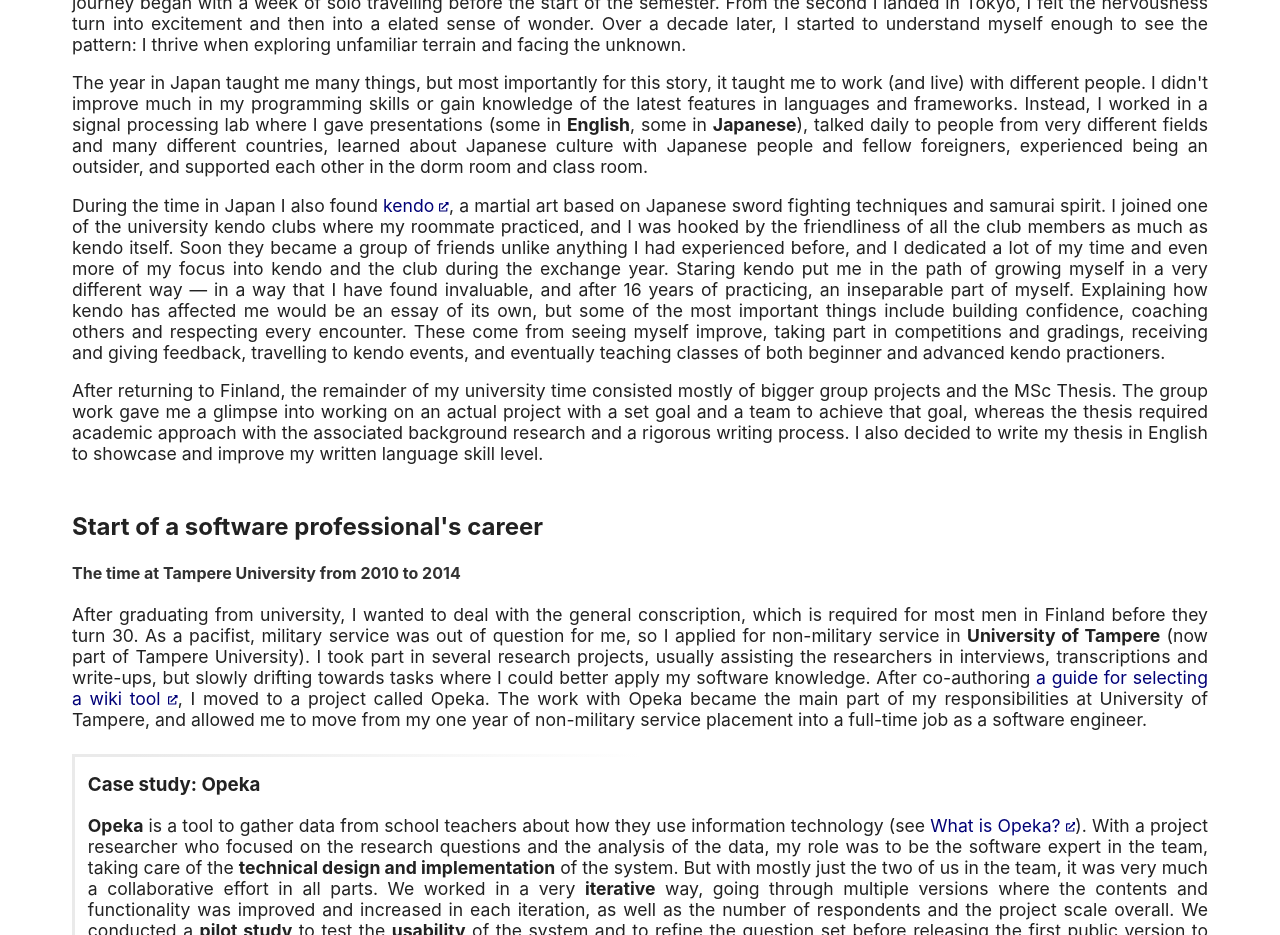
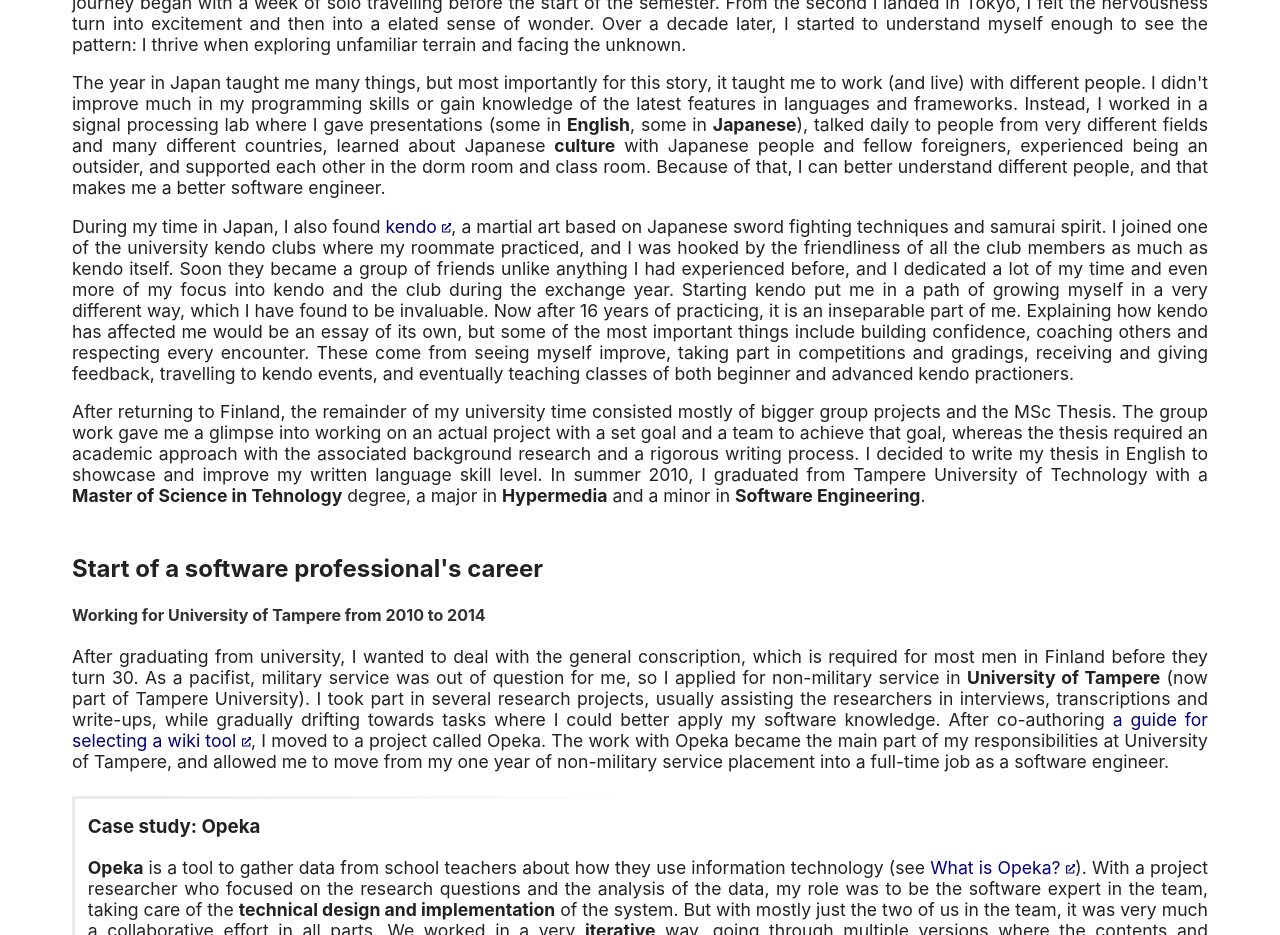
Before and after one commit to vuorinem/mikko.vuorinen.info, a Next.js app: page /narrative-cv in a window 1280 px wide. Shown: the part 2800-3735 px from the top of the page. Built offline with nearby package versions, Linux system fonts and the light colour scheme; a web font is replaced by a local one.

Commit message:
Tweak CV based on feedback

```diff
--- a/app/narrative-cv/page.tsx
+++ b/app/narrative-cv/page.tsx
@@ -97,20 +97,20 @@ export default function NarrativeCV() {
                     So far I had lived in a relative safety of my home country, in a relative ease of doing mostly things that I was comfortable with and relatively good at. However, my growing interest in Japan through anime was pulling me in a different direction. Before I knew it, I was taking Japanese lessons, and with a little push from my big brother, I was on a plane, on my way to <ExternalLink href="https://www.tohoku.ac.jp/en/">Tohoku University</ExternalLink> in Sendai. Ahead of me was a full year as an exchange student, completely new and unfamiliar environment and a completely different lifestyle. The journey began with a week of solo travelling before the start of the semester. From the second I landed in Tokyo, I felt the nervousness turn into excitement and then into a elated sense of wonder. Over a decade later, I started to understand myself enough to see the pattern: I thrive when exploring unfamiliar terrain and facing the unknown.
                 </p>
                 <p>
-                    The year in Japan taught me many things, but most importantly for this story, it taught me to work (and live) with different people. I didn&apos;t improve much in my programming skills or gain knowledge of the latest features in languages and frameworks. Instead, I worked in a signal processing lab where I gave presentations (some in <b>English</b>, some in <b>Japanese</b>), talked daily to people from very different fields and many different countries, learned about Japanese culture with Japanese people and fellow foreigners, experienced being an outsider, and supported each other in the dorm room and class room.
+                    The year in Japan taught me many things, but most importantly for this story, it taught me to work (and live) with different people. I didn&apos;t improve much in my programming skills or gain knowledge of the latest features in languages and frameworks. Instead, I worked in a signal processing lab where I gave presentations (some in <b>English</b>, some in <b>Japanese</b>), talked daily to people from very different fields and many different countries, learned about Japanese <b>culture</b> with Japanese people and fellow foreigners, experienced being an outsider, and supported each other in the dorm room and class room. Because of that, I can better understand different people, and that makes me a better software engineer.
                 </p>
                 <p>
-                    During the time in Japan I also found <ExternalLink href="https://en.wikipedia.org/wiki/Kendo">kendo</ExternalLink>, a martial art based on Japanese sword fighting techniques and samurai spirit. I joined one of the university kendo clubs where my roommate practiced, and I was hooked by the friendliness of all the club members as much as kendo itself. Soon they became a group of friends unlike anything I had experienced before, and I dedicated a lot of my time and even more of my focus into kendo and the club during the exchange year. Staring kendo put me in the path of growing myself in a very different way &mdash; in a way that I have found invaluable, and after 16 years of practicing, an inseparable part of myself. Explaining how kendo has affected me would be an essay of its own, but some of the most important things include building confidence, coaching others and respecting every encounter. These come from seeing myself improve, taking part in competitions and gradings, receiving and giving feedback, travelling to kendo events, and eventually teaching classes of both beginner and advanced kendo practioners.
+                    During my time in Japan, I also found <ExternalLink href="https://en.wikipedia.org/wiki/Kendo">kendo</ExternalLink>, a martial art based on Japanese sword fighting techniques and samurai spirit. I joined one of the university kendo clubs where my roommate practiced, and I was hooked by the friendliness of all the club members as much as kendo itself. Soon they became a group of friends unlike anything I had experienced before, and I dedicated a lot of my time and even more of my focus into kendo and the club during the exchange year. Starting kendo put me in a path of growing myself in a very different way, which I have found to be invaluable. Now after 16 years of practicing, it is an inseparable part of me. Explaining how kendo has affected me would be an essay of its own, but some of the most important things include building confidence, coaching others and respecting every encounter. These come from seeing myself improve, taking part in competitions and gradings, receiving and giving feedback, travelling to kendo events, and eventually teaching classes of both beginner and advanced kendo practioners.
                 </p>
                 <p>
-                    After returning to Finland, the remainder of my university time consisted mostly of bigger group projects and the MSc Thesis. The group work gave me a glimpse into working on an actual project with a set goal and a team to achieve that goal, whereas the thesis required academic approach with the associated background research and a rigorous writing process. I also decided to write my thesis in English to showcase and improve my written language skill level.
+                    After returning to Finland, the remainder of my university time consisted mostly of bigger group projects and the MSc Thesis. The group work gave me a glimpse into working on an actual project with a set goal and a team to achieve that goal, whereas the thesis required an academic approach with the associated background research and a rigorous writing process. I decided to write my thesis in English to showcase and improve my written language skill level. In summer 2010, I graduated from Tampere University of Technology with a <b>Master of Science in Tehnology</b> degree, a major in <b>Hypermedia</b> and a minor in <b>Software Engineering</b>.
                 </p>
             </section>
             <section>
                 <h2>Start of a software professional&apos;s career</h2>
-                <h4>The time at Tampere University from 2010 to 2014</h4>
+                <h4>Working for University of Tampere from 2010 to 2014</h4>
                 <p>
-                    After graduating from university, I wanted to deal with the general conscription, which is required for most men in Finland before they turn 30. As a pacifist, military service was out of question for me, so I applied for non-military service in <b>University of Tampere</b> (now part of Tampere University). I took part in several research projects, usually assisting the researchers in interviews, transcriptions and write-ups, but slowly drifting towards tasks where I could better apply my software knowledge. After co-authoring <ExternalLink href="https://trepo.tuni.fi/handle/10024/65716">a guide for selecting a wiki tool</ExternalLink>, I moved to a project called Opeka. The work with Opeka became the main part of my responsibilities at University of Tampere, and allowed me to move from my one year of non-military service placement into a full-time job as a software engineer.
+                    After graduating from university, I wanted to deal with the general conscription, which is required for most men in Finland before they turn 30. As a pacifist, military service was out of question for me, so I applied for non-military service in <b>University of Tampere</b> (now part of Tampere University). I took part in several research projects, usually assisting the researchers in interviews, transcriptions and write-ups, while gradually drifting towards tasks where I could better apply my software knowledge. After co-authoring <ExternalLink href="https://trepo.tuni.fi/handle/10024/65716">a guide for selecting a wiki tool</ExternalLink>, I moved to a project called Opeka. The work with Opeka became the main part of my responsibilities at University of Tampere, and allowed me to move from my one year of non-military service placement into a full-time job as a software engineer.
                 </p>
             </section>
             <section id="casestudy-opeka" className={styles.caseStudy}>
```
